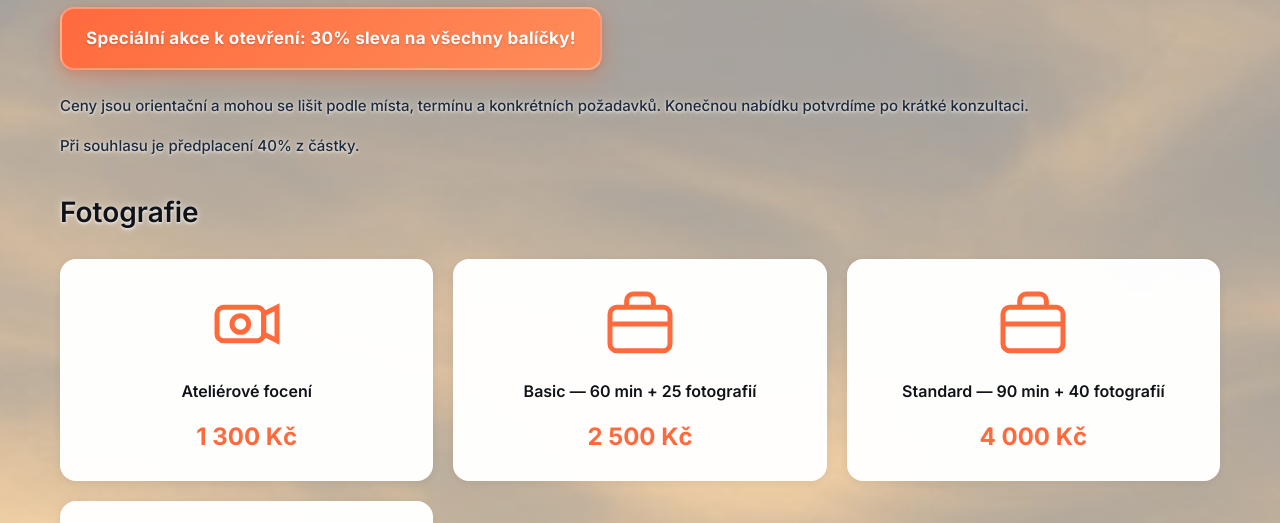
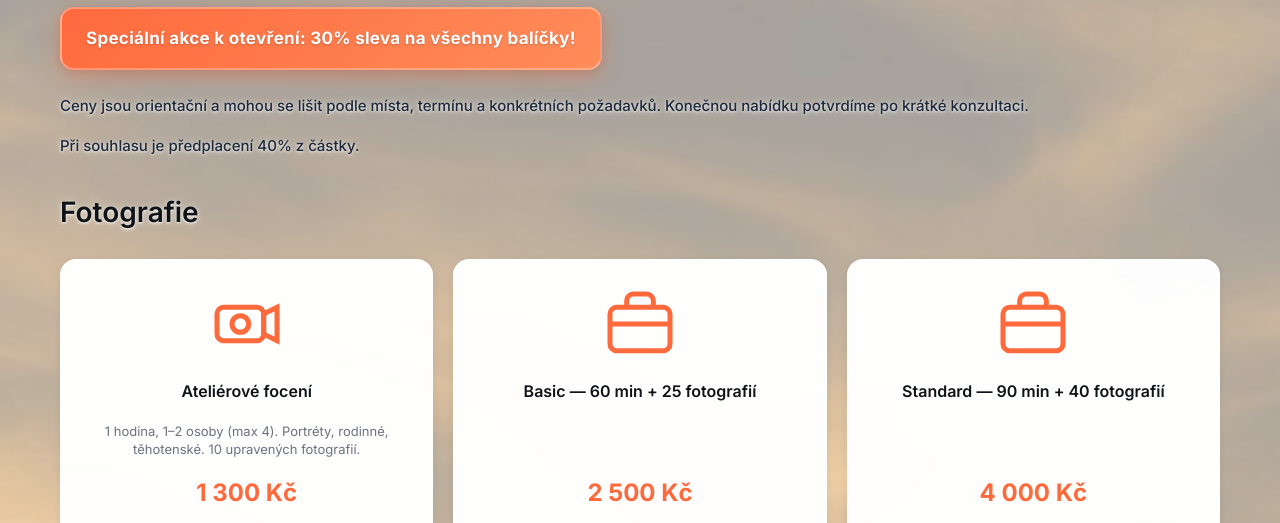
Before and after one commit to ZhivotenkoAlex/photo, a website: page pricing.html in a window 1280 px wide. Shown: the part 255-778 px from the top of the page. Drawn offline with Linux system fonts and the light colour scheme.

Commit message:
feat: update pricing

```diff
--- a/pricing.html
+++ b/pricing.html
@@ -135,6 +135,13 @@
             </div>
             <div class="pricing-card-label" data-i18n="pricing.studio_session">
               Studio photo session
+            </div>
+            <div
+              class="pricing-card-desc"
+              data-i18n="pricing.studio_session_desc"
+            >
+              1 hour, 1–2 people (max 4). Portraits, family, maternity. 10
+              edited photos.
             </div>
             <div class="pricing-card-price">1 300 Kč</div>
           </div>
@@ -280,7 +287,7 @@
             <div class="pricing-card-label" data-i18n="pricing.video_hour">
               1 hour
             </div>
-            <div class="pricing-card-price">300 Kč</div>
+            <div class="pricing-card-price">700 Kč</div>
           </div>
         </div>
 
--- a/script.js
+++ b/script.js
@@ -386,6 +386,7 @@ const translations = {
         'pricing.basic': 'Basic — 60 min + 25 photos',
         'pricing.premium': 'Premium — 120 min + 60 photos',
         'pricing.studio_session': 'Studio photo session',
+        'pricing.studio_session_desc': '1 hour, 1–2 people (max 4). Portraits, family, maternity. 10 edited photos.',
         'pkg.wedding_platinum': 'Platinum — 12 hours of photography, USB flash drive, 400 processed photos',
         'pkg.wedding_gold': 'Gold — 8 hours of photography, 300 processed photos, USB flash drive',
         'pkg.wedding_silver': 'Silver — 4 hours of photography, 150 processed photos',
@@ -540,6 +541,7 @@ const translations = {
         'pricing.basic': 'Basic — 60 min + 25 fotografií',
         'pricing.premium': 'Premium — 120 min + 60 fotografií',
         'pricing.studio_session': 'Ateliérové focení',
+        'pricing.studio_session_desc': '1 hodina, 1–2 osoby (max 4). Portréty, rodinné, těhotenské. 10 upravených fotografií.',
         'pkg.wedding_platinum': 'Platina — 12 hodin focení, USB flash disk, 400 upravených fotografií',
         'pkg.wedding_gold': 'Zlato — 8 hodin focení, 300 upravených fotografií, USB flash disk',
         'pkg.wedding_silver': 'Stříbro — 4 hodiny focení, 150 upravených fotografií',
@@ -692,6 +694,7 @@ const translations = {
         'pricing.basic': 'Базовий — 60 хв + 25 фото',
         'pricing.premium': 'Преміум — 120 хв + 60 фото',
         'pricing.studio_session': 'Студійна фотосесія',
+        'pricing.studio_session_desc': '1 година, 1–2 особи (макс. 4). Портрети, сімейна, вагітність. 10 оброблених фото.',
         'pkg.wedding_platinum': 'Платина — 12 годин фотозйомки, флешка, 400 оброблених фотографій',
         'pkg.wedding_gold': 'Золото — 8 годин фотозйомки, 300 оброблених фотографій, флешка',
         'pkg.wedding_silver': 'Срібло — 4 години фотозйомки, 150 оброблених фотографій',
--- a/styles.css
+++ b/styles.css
@@ -901,6 +901,13 @@ body {
   text-align: center;
   line-height: 1.4;
 }
+.pricing-card-desc {
+  font-size: 13px;
+  color: #6b7280;
+  text-align: center;
+  line-height: 1.4;
+  margin-top: 4px;
+}
 .pricing-card-price {
   font-weight: 700;
   font-size: 24px;
```
